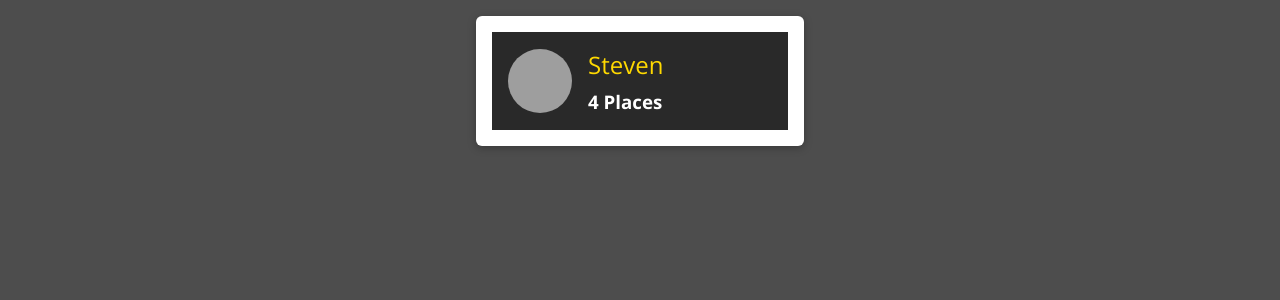
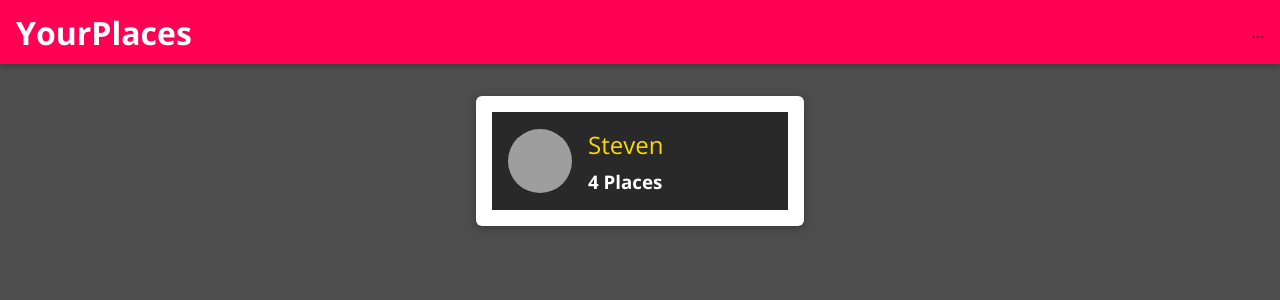
Before and after one commit to krunalsukhwani/places-app-frontend, a React (Create React App) app: page / in a window 1280 px wide. Shown: the top 300 px of the page. Built offline with nearby package versions, Linux system fonts and the light colour scheme; grey boxes are pictures that could not be loaded.

Commit message:
Added Main Header

```diff
--- a/src/App.js
+++ b/src/App.js
@@ -7,10 +7,13 @@
 } from "react-router-dom";
 import Users from "./user/pages/Users";
 import NewPlace from "./places/pages/NewPlace";
+import MainNavigation from "./shared/components/Navigation/MainNavigation";
 
 const App = () => {
   return (
     <Router>
+      <MainNavigation />
+      <main>
         <Switch>
           <Route path="/" exact>
             <Users />
@@ -20,6 +23,7 @@
           </Route>
           <Redirect to="/" />
         </Switch>
+      </main>
     </Router>
   );
 };
--- /dev/null
+++ b/src/shared/components/Navigation/MainHeader.css
@@ -0,0 +1,23 @@
+.main-header {
+  width: 100%;
+  height: 4rem;
+  display: flex;
+  align-items: center;
+  position: fixed;
+  top: 0;
+  left: 0;
+  background: #ff0055;
+  box-shadow: 0 2px 6px rgba(0, 0, 0, 0.26);
+  padding: 0 1rem;
+  z-index: 5;
+}
+
+main {
+  margin-top: 5rem;
+}
+
+@media (min-width: 768px) {
+  .main-header {
+    justify-content: space-between;
+  }
+}
--- /dev/null
+++ b/src/shared/components/Navigation/MainHeader.js
@@ -0,0 +1,9 @@
+import React from "react";
+
+import "./MainHeader.css";
+
+const MainHeader = (props) => {
+  return <header className="main-header">{props.children}</header>;
+};
+
+export default MainHeader;
--- /dev/null
+++ b/src/shared/components/Navigation/MainNavigation.css
@@ -0,0 +1,45 @@
+.main-navigation__menu-btn {
+  width: 3rem;
+  height: 3rem;
+  background: transparent;
+  border: none;
+  display: flex;
+  flex-direction: column;
+  justify-content: space-around;
+  margin-right: 2rem;
+  cursor: pointer;
+}
+
+.main-navigation__menu-btn span {
+  display: block;
+  width: 3rem;
+  height: 2.5px;
+  background: white;
+}
+
+.main-navigation__title {
+  color: white;
+}
+
+.main-navigation__title a {
+  text-decoration: none;
+  color: white;
+}
+
+.main-navigation__header-nav {
+  display: none;
+}
+
+.main-navigation__drawer-nav {
+  height: 100%;
+}
+
+@media (min-width: 768px) {
+  .main-navigation__menu-btn {
+    display: none;
+  }
+
+  .main-navigation__header-nav {
+    display: block;
+  }
+}
--- /dev/null
+++ b/src/shared/components/Navigation/MainNavigation.js
@@ -0,0 +1,23 @@
+import React from "react";
+import { Link } from "react-router-dom";
+
+import "./MainNavigation.css";
+import MainHeader from "./MainHeader";
+
+const MainNavigation = (props) => {
+  return (
+    <MainHeader>
+      <button className="main-navigation__menu-btn">
+        <span />
+        <span />
+        <span />
+      </button>
+      <h1 className="main-navigation__title">
+        <Link to="/">YourPlaces</Link>
+      </h1>
+      <nav>...</nav>
+    </MainHeader>
+  );
+};
+
+export default MainNavigation;
```
Also changed, not shown: src/shared/components/Navigation/NavLinks.css (added), src/shared/components/Navigation/NavLinks.js (added), src/shared/components/Navigation/SideDrawer.css (added), src/shared/components/Navigation/SideDrawer.js (added). Lines whose indentation alone changed are shown as unchanged.
